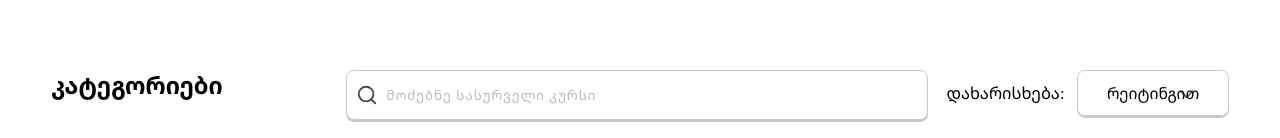
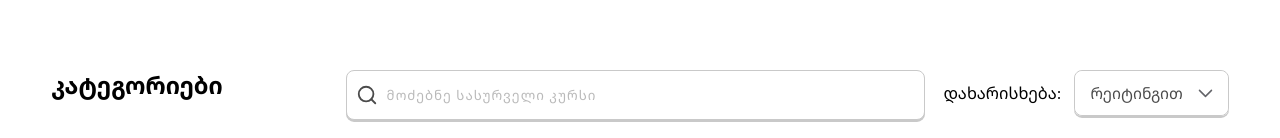
Before and after one commit to Robinzon100/Ulearn, a Next.js app in the folder client/: page / in a window 1280 px wide. Shown: the part 750-888 px from the top of the page. Built offline with nearby package versions, Linux system fonts and the light colour scheme.

Commit message:
:beer: add first draft of animation on select arrow
used framer

```diff
--- a/client/components/global_components/inputs/selectInput.js
+++ b/client/components/global_components/inputs/selectInput.js
@@ -1,8 +1,17 @@
-import React from 'react'
+import React,{useState} from 'react'
+import { motion } from "framer-motion"
 
-    export default function selectInput() {
-return (
-    <div>
+
+export default function selectInput() {
+    const [toggle, setToggle] = useState(false);
+
+    const handleSelect = () => {
+        setToggle((toggle) => !toggle);
+    }
+
+
+    return  (
+        <div>
 
 
 {/* <select className="select_field" name="cars" id="cars">
@@ -16,9 +25,29 @@ return (
 <div className="dropdown">
       <div className="dropdown-select">
         <span className="select paragraph-regular-Noto paragraph-small">რეიტინგით</span>
-        <i className="fa fa-caret-down icon"></i>
+        {/* <i className="fa fa-caret-down icon"></i> */}
+        {toggle ?
+           <motion.img
+           src="./pictures/select_arrow.svg"
+           alt="arrow"
+           onClick={handleSelect}
+           animate={{ rotate: 180 }}
+           transition={{ duration: .3 }}
+          />
+          :
+          <motion.img
+             src="./pictures/select_arrow.svg"
+            alt="arrow"
+            onClick={handleSelect}
+            animate={{ rotate: 0 }}
+            transition={{ duration: .3 }}
+         />
+
+
+        }
+
       </div>
-      <div className="dropdown-list">
+      <div className={toggle ? "dropdown-list dropdown_animation" : "dropdown-list "}>
         <div className="dropdown-list__item">Pepsi</div>
         <div className="dropdown-list__item">Coca</div>
         <div className="dropdown-list__item">Monster</div>
--- a/client/styles/components/global_components/_input_fields.scss
+++ b/client/styles/components/global_components/_input_fields.scss
@@ -93,7 +93,7 @@
 
 
 
-
+//! SELECT ELEMENT
 .dropdown {
     // width: 30rem;
     width: 100%;
@@ -105,14 +105,14 @@
     border: 0.9px solid #C9C9C9;
 
 }
-  .dropdown:hover .dropdown-list {
-    opacity: 1;
-    visibility: visible;
-  }
+//   .dropdown:hover .dropdown-list {
+//     opacity: 1;
+//     visibility: visible;
+//   }
   .dropdown-select {
-    background:url("/pictures/select_arrow.svg") 75% 53% no-repeat;
+    // background:url("/pictures/select_arrow.svg") 75% 53% no-repeat;
     padding:1.2rem 1.5rem 1.2rem 1.5rem;
-
+    position: relative;
     border-radius: 8px;
     background-color: white;
     width: 100%;
@@ -120,12 +120,18 @@
     align-items: center;
     justify-content: space-between;
     font-size: 1.6rem;
-    cursor: pointer;
+    // cursor: pointer;
+    @include flex;
+
+    img {
+        cursor: pointer;
+        // position: absolute;
+        margin-left: 1.5rem;
+    }
 
 
     .select {
-        text-align: center;
-        width: 100%;
+        opacity: 70%;
     }
   }
   .dropdown-list {
@@ -135,11 +141,29 @@
     top: 110%;
     left: 0;
     right: 0;
+    height: 0%;
     opacity: 0;
-    visibility: hidden;
-    transition: opacity 0.2s linear, visibility 0.2s linear;
+    // display: none;
+    // visibility: hidden;
+    // transition: opacity 0.2s linear, visibility 0.2s linear;
+    transition: opacity .3s linear, height .3s;
+
+    &__item {
+        padding: 1rem;
+        font-size: 1.4rem;
+        //   width: 10rem;
+        // height: 0;
+        // display: none;
+        // opacity: 0;
+
+    }
+
   }
-  .dropdown-list__item {
-    padding: 1rem;
-    font-size: 1.4rem;
-  }
+
+
+.dropdown_animation {
+    height: 12rem;
+    display: block;
+    // height: 10rem;
+    opacity: 1;
+}
```
